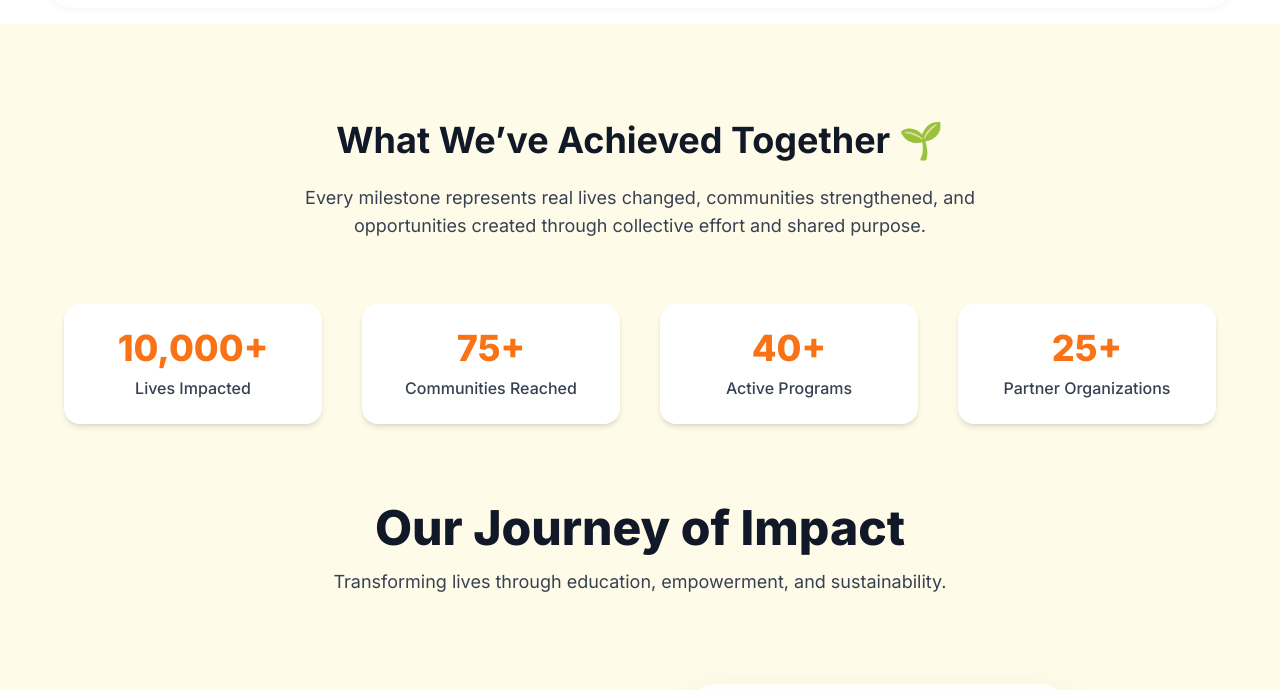
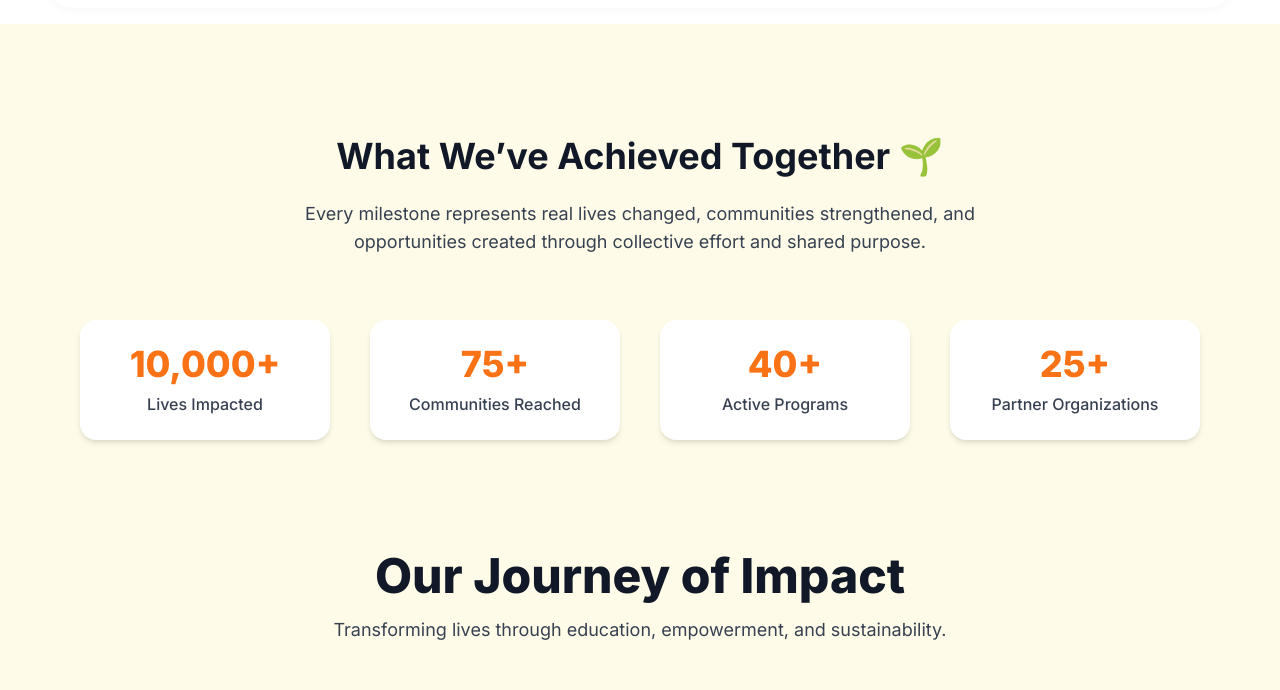
Before and after one commit to rohitkumarsingh0111/Sustainable-Bhava, a React (Create React App) app: page /SuccessStory in a window 1280 px wide. Shown: the part 80-770 px from the top of the page. Built offline with nearby package versions, Linux system fonts and the light colour scheme.

Commit message:
Enhance SuccessStory component with padding adjustments for improved layout

```diff
--- a/src/components/Successstory.jsx
+++ b/src/components/Successstory.jsx
@@ -13,8 +13,8 @@ export default function SuccessStory() {
         py-24"
       >
         {/* Hero */}
-        <div className="max-w-6xl mx-auto text-center">
-          <h2 className="text-4xl font-bold text-gray-900 mb-6">
+        <div className="max-w-6xl mx-auto text-center px-4 py-4">
+          <h2 className="text-4xl font-bold text-gray-900 mb-6 ">
             What We’ve Achieved Together 🌱
           </h2>
 
@@ -38,7 +38,7 @@ export default function SuccessStory() {
 
         {/* IMPACT SUMMARY SECTION */}
 
-        <div className="text-center max-w-3xl mx-auto mb-24">
+        <div className="text-center max-w-3xl mx-auto mb-24 px-4 py-4">
           <h1 className="text-5xl font-extrabold text-gray-900 mb-4">
             Our Journey of Impact
           </h1>
@@ -48,7 +48,7 @@ export default function SuccessStory() {
         </div>
 
         {/* Timeline */}
-        <div className="relative max-w-7xl mx-auto mb-40">
+        <div className="relative max-w-7xl mx-auto mb-40 px-4 py-4">
           {/* Center Line */}
           <div
             className="absolute left-1/2 top-0 w-[4px] h-full
@@ -67,7 +67,7 @@ export default function SuccessStory() {
           </div>
         </div>
 
-       <div className="max-w-6xl mx-auto text-center">
+       <div className="max-w-6xl mx-auto text-center px-4 py-4">
         <div className="p-15 grid grid-cols-1 md:grid-cols-3 gap-12 text-left">
             <Value
               title="People First"
```
